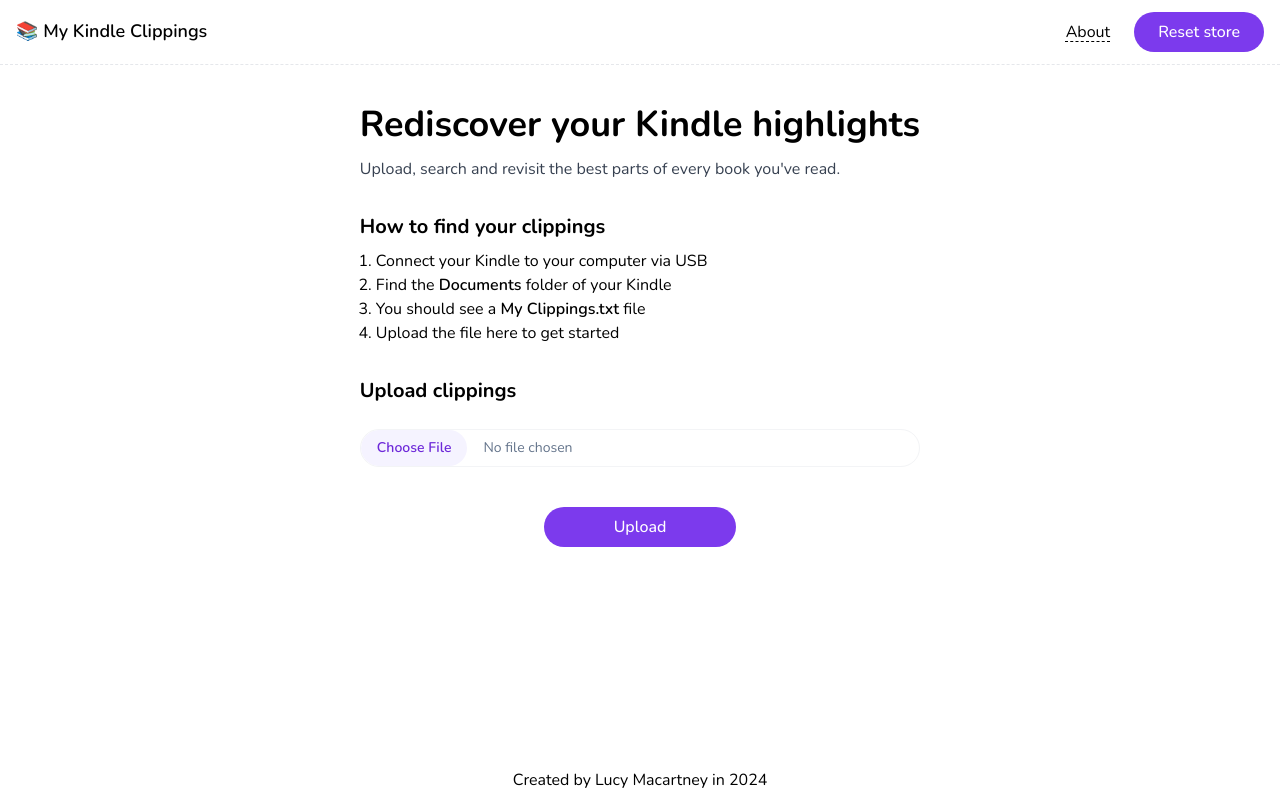
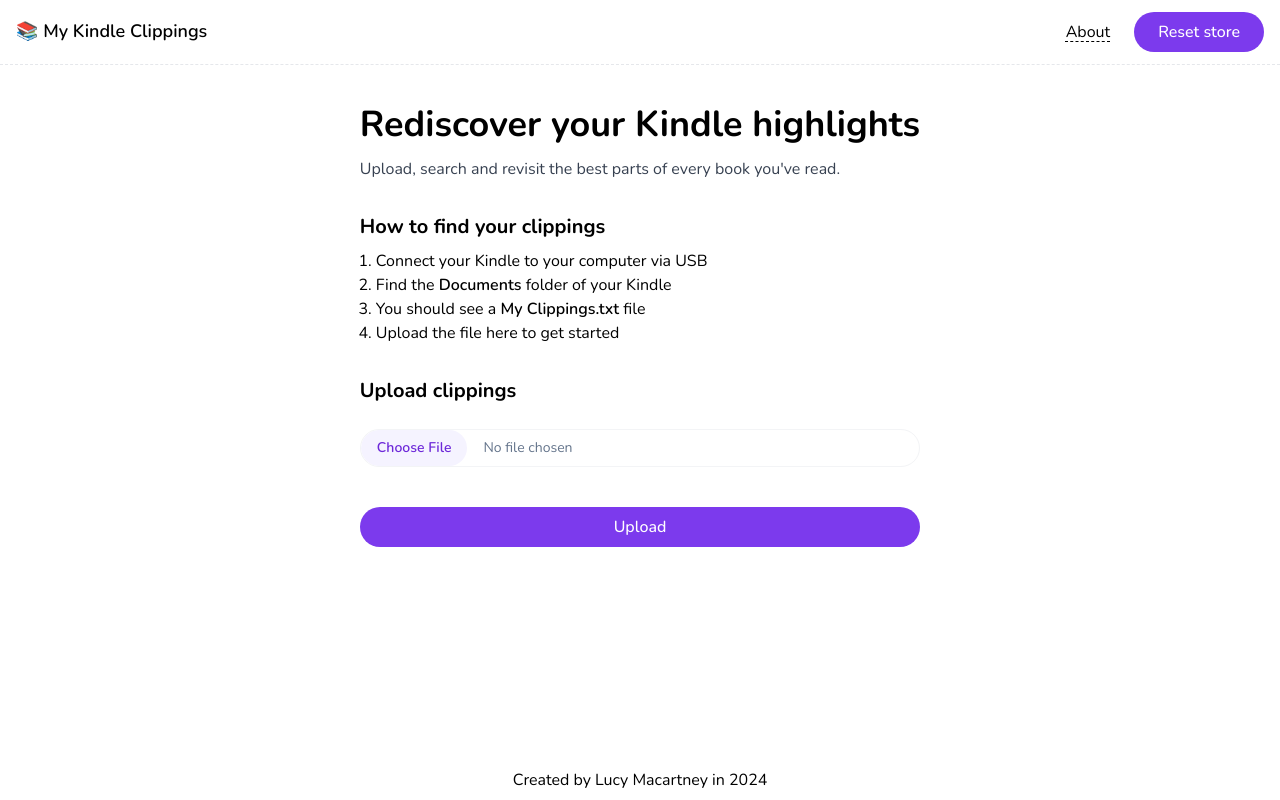
Before and after one commit to lmac-1/kindle-clippings, a Next.js app: page / in a window 1280 px wide. Built offline with nearby package versions, Linux system fonts and the light colour scheme.

Commit message:
Fixes visible error message once file selected

```diff
--- a/components/UploadClippings/UploadClippings.tsx
+++ b/components/UploadClippings/UploadClippings.tsx
@@ -19,6 +19,12 @@
   useEffect(() => {
     console.log('from store:', { quotes, authors, books });
   }, [quotes, authors, books]);
+
+  useEffect(() => {
+    if (file) {
+      setErrorMessage('');
+    }
+  }, [file]);
 
   const handleFileChange = (event: ChangeEvent<HTMLInputElement>) => {
     const selectedFile = event.target.files?.[0] || null;
@@ -73,7 +79,7 @@
         className="block border border-gray-100 text-slate-500 focus:ring-2 outline-none rounded-full focus:ring-violet-400 text-sm mb-4 file:mr-4 file:py-2 file:px-4 file:text-sm file:font-semibold file:bg-violet-50 file:text-violet-700 hover:file:bg-violet-100 file:border-0 file:rounded-full"
         onChange={handleFileChange}
       />
-      <Button className="self-center min-w-48" disabled={loading}>
+      <Button className=" min-w-48" disabled={loading}>
         {loading ? 'Loading...' : 'Upload'}
       </Button>
       {errorMessage && (
```
